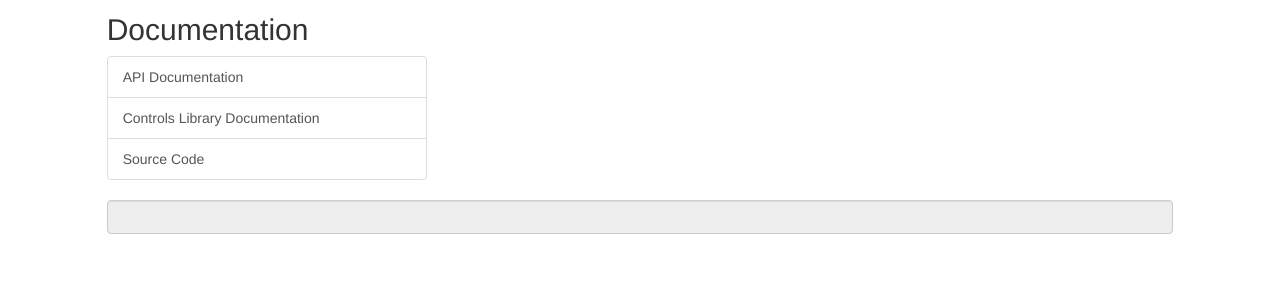
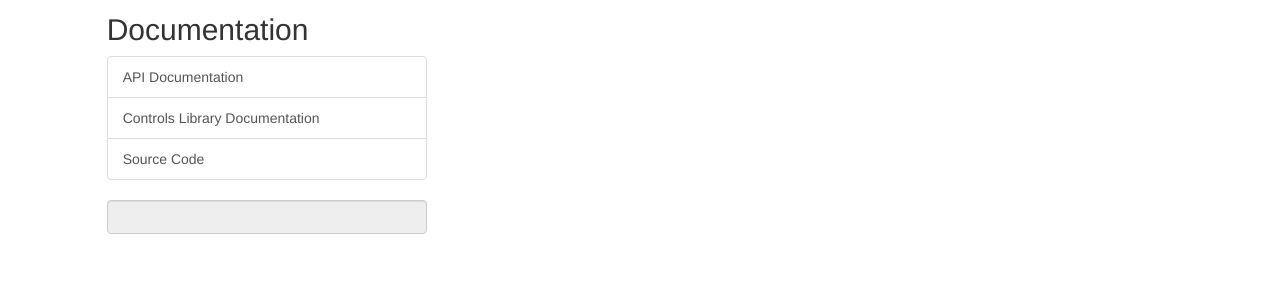
Before and after one commit to Myoldmopar/my-remote-control, a Django app: page / in a window 1280 px wide. Shown: the part 167-467 px from the top of the page. Run offline with Django 3.2, Linux system fonts and the light colour scheme; parts of the project's set-up code (start-up, migrations or seed data) failed here and were passed over; some libraries are stand-ins or nearby versions.

Commit message:
Adjust statusbar, remove debug statement

```diff
--- a/controllerapp/templates/controllerapp/controls.html
+++ b/controllerapp/templates/controllerapp/controls.html
@@ -81,9 +81,6 @@
             <a href="https://github.com/Myoldmopar/my-remote-control" class="list-group-item">Source Code</a>
         </div>
     </div>
-</div>
-
-<div class="col-md-10 col-xs-10 col-md-offset-1 col-xs-offset-1">
     <div class="row">
         <input class="notify-bar form-control bottomstatusbar" type="text" ng-model="notification_text" value=""
                readonly="readonly"/>
```
Also changed, not shown: controllerapp/tests/test_views.py (+0 -1 lines).
